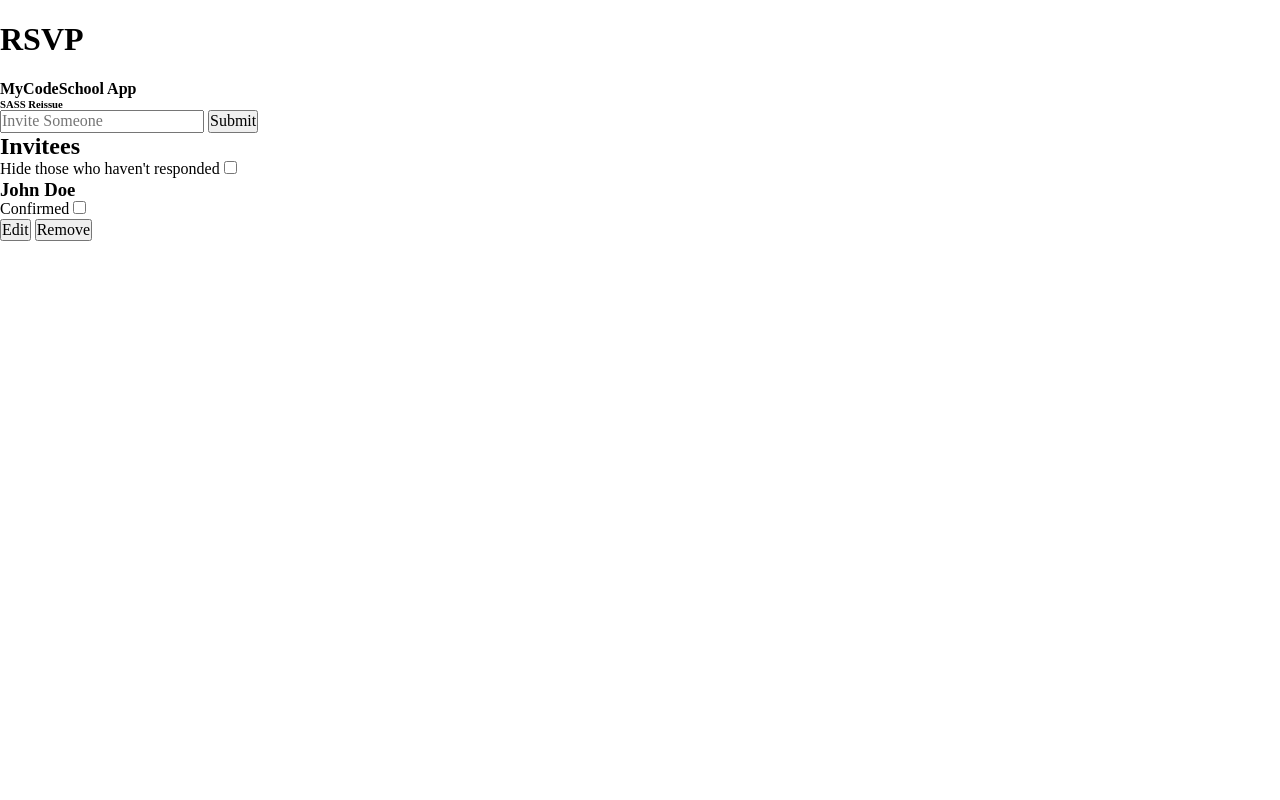
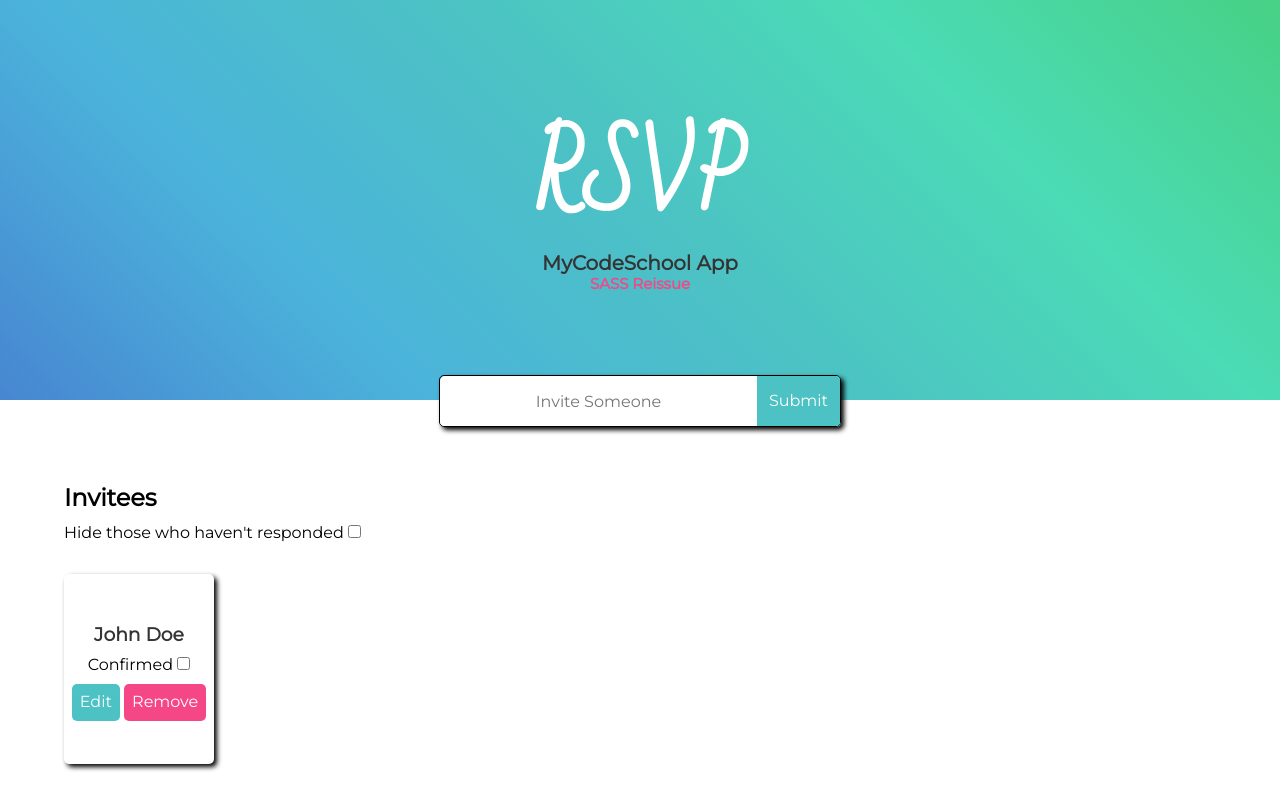
Before and after one commit to mihneacojocaru/RSVP_Mockup, a plain HTML site: page index.html in a window 1280 px wide. Drawn offline with Linux system fonts and the light colour scheme.

Commit message:
sassEdit

```diff
--- a/Sass/base/_base.scss
+++ b/Sass/base/_base.scss
@@ -1,6 +1,7 @@
 *{
     margin: 0;
     padding: 0;
+    font-family: 'Montserrat';
 }
 
 html, body{
--- /dev/null
+++ b/Sass/layout/_header.scss
@@ -0,0 +1,25 @@
+header{
+    background-image: linear-gradient(45deg, #4786D1, #4BB3DB, #4CC2C4, #4BDBB5, #47D185);
+    margin: 0;
+    padding: 0;
+    height: 400px;
+    color: white;
+    @include flexy($dir:column, $just: center, $wrap: nowrap);
+    align-items: center;
+
+    & h1{
+        font-family: 'Bad Script', sans-serif;
+        margin: 20px;
+        font-size: 90px;
+    }
+
+    & h4{
+        font-size: 20px;
+        color: $main-color3;
+    }
+
+    & h6{
+        font-size: 15px;
+        color: $main-color2;
+    }
+}
--- /dev/null
+++ b/Sass/layout/_main.scss
@@ -0,0 +1,33 @@
+main{
+   @include flexy($dir:column, $just: space-around, $wrap: nowrap);
+   align-items: center;
+}
+
+.entry-form{
+    display: flex;
+    justify-content: center;
+    align-items: center;
+    border: 1px solid black;
+    border-radius: 5px;
+    position: relative;
+    top: -25px;
+    height: 50px;
+    width: 400px;
+    box-shadow: 3px 3px 5px black;
+    input{
+        border: none;
+        height: 50px;
+        width: 340px;
+        text-align: center;
+        border-radius: 5px 0 0 5px;
+    }
+    & button{
+        border: none;
+        padding: 1rem .75rem;
+        border-radius: 0 4px 4px 0;
+        background-color: $main-color;
+        color: $main-white;
+    }
+
+    @include buttonEffect;
+}
--- /dev/null
+++ b/Sass/layout/_section.scss
@@ -0,0 +1,51 @@
+.people-list{
+    margin: 0 4em;
+}
+
+.invitees-header{
+    margin: 2em 0;
+    & h2{
+        margin: .5em 0;
+    }
+}
+
+.card{
+    text-align: center;
+    padding-top: 40px;
+    border-radius: 5px;
+    box-shadow: 3px 3px 5px black;
+    width: 150px;
+    min-height: 150px;
+
+    @include buttonEffect;
+
+    h3{
+        font-weight: bolder;
+        color: $main-color3;
+    }
+
+    button{
+        padding: .580em .50em;
+        color: $main-white;
+    }
+}
+
+.card > * {
+    padding: 10px 0;
+}
+
+.btnEdit{
+    background-color: $main-color;
+    border: none;
+    border-radius: 5px;
+}
+
+.btnRemove{
+    background-color: $main-color2;
+    border: none;
+    border-radius: 5px;
+}
+
+.people-cards{
+    @include flexy;
+}
--- a/Sass/style.scss
+++ b/Sass/style.scss
@@ -10,7 +10,9 @@
 @import 'base/reset',
         'base/base';
 
-
+@import 'layout/header',
+        'layout/main',
+        'layout/section';
 // Layout
 
 // Components
--- a/Sass/utilities/_mixins.scss
+++ b/Sass/utilities/_mixins.scss
@@ -5,6 +5,20 @@
     flex-wrap: $wrap;
     justify-content: $just;
 
+}
+
+@mixin buttonEffect {
+
+    & button:hover{
+        background-color: $main-color3;
+        color: $main-white;
+        cursor: pointer;
+    }
+
+    & button:active{
+        background-color: $main-color2;
+        color: $main-white;
+    }
 }
 
 @mixin mq($break) {
--- a/Sass/utilities/_variables.scss
+++ b/Sass/utilities/_variables.scss
@@ -1,5 +1,10 @@
 //Colors
-$red : red;
+$main-white: #fff;
+$main-white2: rgb(220, 220, 220);
+$main-color: #4cc2c4;
+$main-color2: #f54785;
+$main-color3: #343434;
 //Fonts
-
+@import url('https://fonts.googleapis.com/css2?family=Bad+Script&display=swap');
+@import url('https://fonts.googleapis.com/css2?family=Montserrat&display=swap');
 //Breakpoints
--- a/index.html
+++ b/index.html
@@ -19,6 +19,7 @@
 
             <button id="btnSubmit">Submit</button>
         </section>
+    </main>
     <section class="people-list">
         <div class="invitees-header">
             <h2>Invitees</h2>
@@ -28,8 +29,10 @@
         <div class="people-cards">
             <div class="card">
                 <h3 class="card-header">John Doe</h3>
-                    <label for="confirmed" class="confirmed-label">Confirmed</label>
+                <label for="confirmed" class="confirmed-label">
+                    Confirmed
                     <input type="checkbox" name="confirmed" class="confirmed-check">
+                </label>
                 <div class="card-buttons">
                     <button class="btnEdit">Edit</button>
                     <button class="btnRemove">Remove</button>
@@ -37,6 +40,7 @@
             </div>
         </div>
     </section>
-    </main>
+    <script src="functions.js"></script>
+    <script src="main.js"></script>
 </body>
 </html>
```
Also changed, not shown: css/style.css, functions.js (added), main.js (added), 1 other file. Lines whose indentation alone changed are shown as unchanged.
